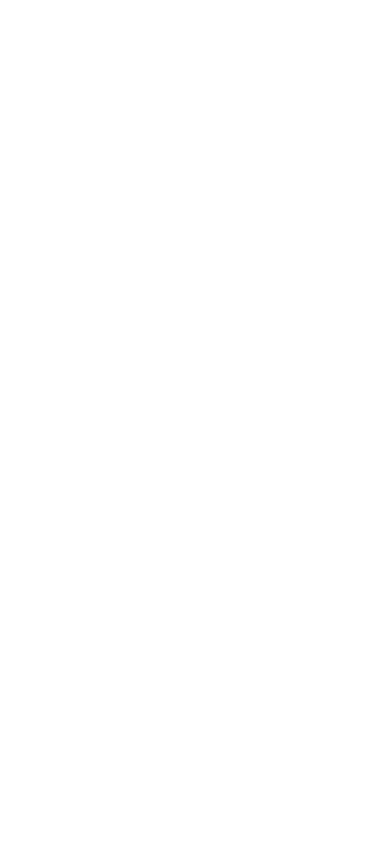
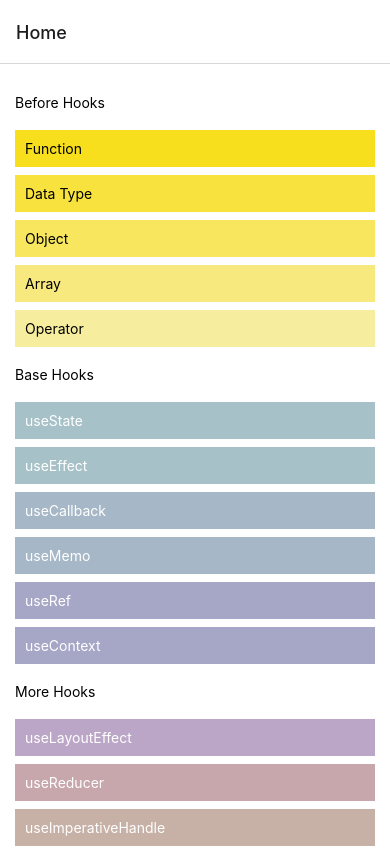
Before and after one commit to kernelsrinivas/react-minions, a React Native app: screen /Home in a window 390 px wide. Shown: the top 848 px of the page. Built offline with nearby package versions, Linux system fonts and the light colour scheme.

Commit message:
home page design pushed

```diff
--- a/src/app-route/AppRoute.index.tsx
+++ b/src/app-route/AppRoute.index.tsx
@@ -12,7 +12,7 @@ const Stack = createStackNavigator();
 
 const AppRoute = (): JSX.Element => {
   return (
-    <View>
+    <View style={{flex:1}}>
       <NavigationContainer>
         <Stack.Navigator initialRouteName="Home">
           <Stack.Screen name="Home" component={HomePage} />
--- a/src/home-page/HomePage.index.tsx
+++ b/src/home-page/HomePage.index.tsx
@@ -1,10 +1,45 @@
 import React from 'react';
-import {Text, View} from 'react-native';
+import {Text, View, SectionList, StyleSheet, StatusBar} from 'react-native';
+import DATA from '../../mocks/homepage.mock.json';
+
+const styles = StyleSheet.create({
+  container: {
+    flex: 1,
+    paddingTop: StatusBar.currentHeight,
+    marginHorizontal: 16,
+  },
+  item: {
+    padding: 10,
+    marginVertical: 4,
+  },
+  header: {
+    fontSize: 14,
+    backgroundColor:'#FFF',
+    paddingVertical:15
+  },
+  title: {
+    fontSize: 14,
+  },
+});
+
 
 const HomePage = (): JSX.Element => {
   return (
-    <View>
-      <Text>HomePage</Text>
+    <View style={{flex:1, padding:15, backgroundColor:'#fff'}}>
+      <SectionList
+      sections={DATA}
+      showsVerticalScrollIndicator={false}
+      showsHorizontalScrollIndicator={false}
+      keyExtractor={(item, index) => item.label + index}
+      renderItem={({item}) => (
+        <View style={[styles.item, {backgroundColor: item.listColor}]}>
+          <Text style={[styles.title, {color: item.textColor}]}>{item.label}</Text>
+        </View>
+      )}
+      renderSectionHeader={({section: {title}}) => (
+        <Text style={styles.header}>{title}</Text>
+      )}
+    />
     </View>
   );
 };
```
